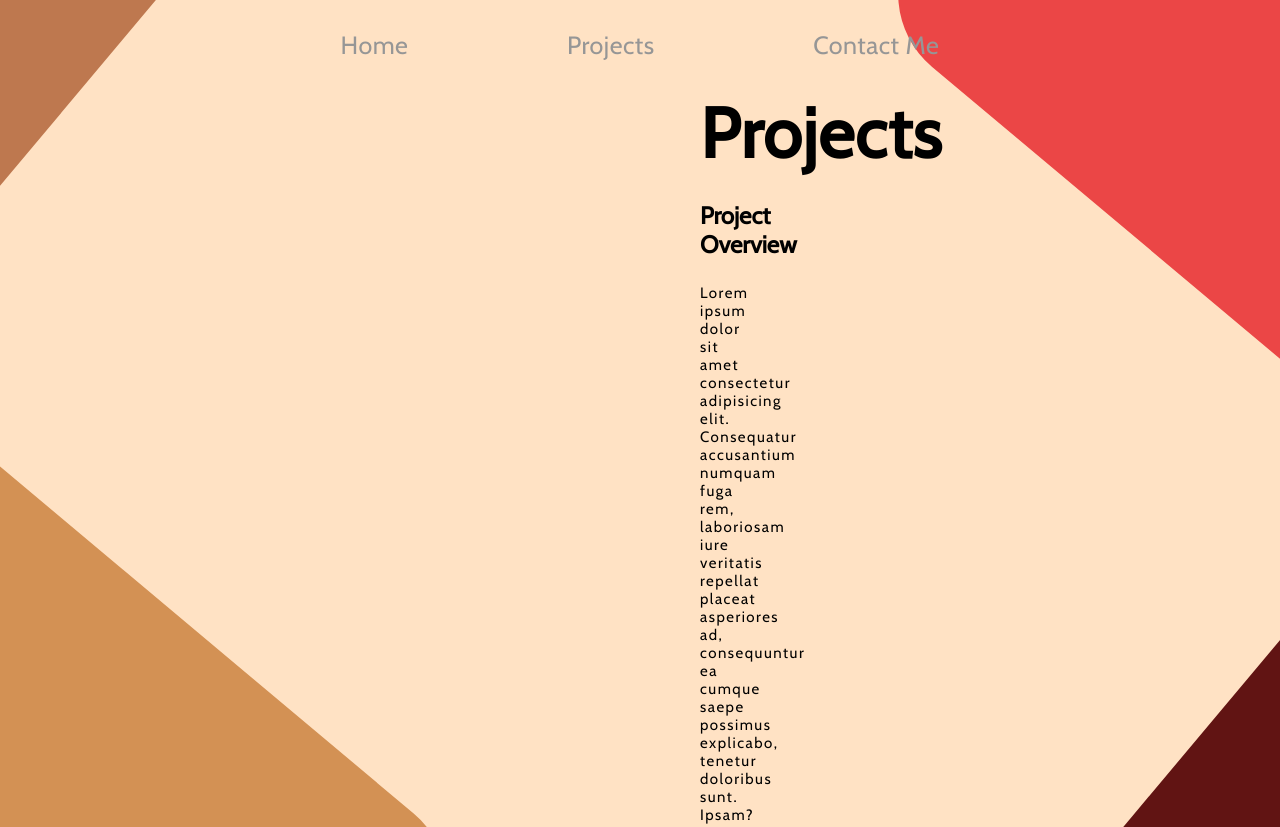
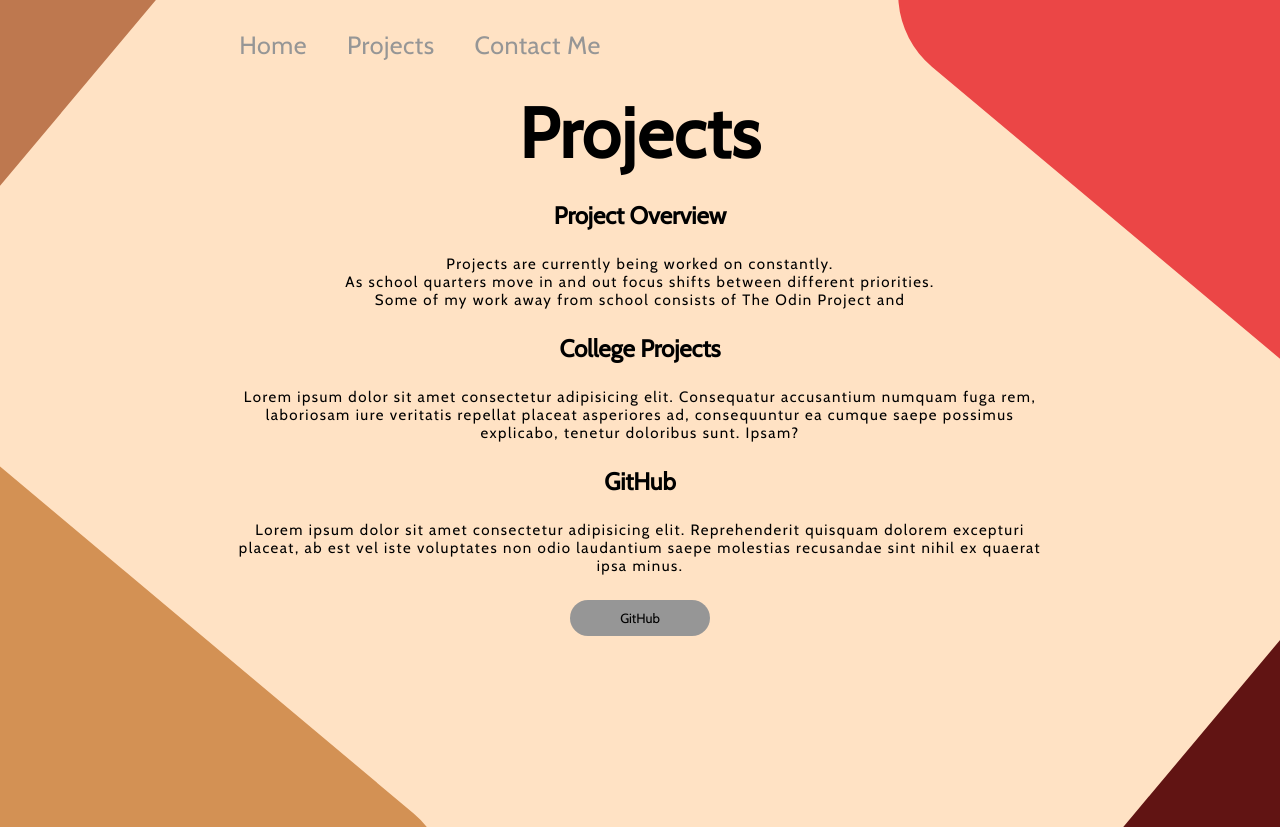
Before and after one commit to Bolshialex/AlexBolsh.github.io, a plain HTML site: page pages/project.html in a window 1280 px wide. Shown: the top 827 px of the page. After the commit the page ends 800 px from the top, so only its background shows below. Drawn offline with nearby package versions, Linux system fonts and the light colour scheme.

```diff
--- a/pages/project.html
+++ b/pages/project.html
@@ -15,28 +15,33 @@
     </header>
 
     <main class="project">
+
         <nav class="nav">
             <a class="nav__link" href="/index.html">Home</a>
             <a class="nav__link" href="/pages/project.html">Projects</a>
             <a class="nav__link" href="/pages/contact.html">Contact Me</a>
         </nav>
+
         <section class="project-card-container">
+
             <h1 class="project-card__heading">Projects</h1>
+
             <section class="project-overview-card">
                 <h2 class="project-overview-title">Project Overview</h2>
-                <p class="project-overview-body__info">Lorem ipsum dolor sit amet consectetur adipisicing elit. Consequatur accusantium numquam fuga rem, laboriosam iure veritatis repellat placeat asperiores ad, consequuntur ea cumque saepe possimus explicabo, tenetur doloribus sunt. Ipsam?</p>
+                <p class="project-overview-body__info">Projects are currently being worked on constantly. <br> As school quarters move in and out focus shifts between different priorities. <br> Some of my work away from school consists of The Odin Project and </p>
+            </section>
 
-            </section>
             <section class="project-school-card">
                 <h2 class="project-school-title">College Projects</h2>
                 <p class="project-school-body__info">Lorem ipsum dolor sit amet consectetur adipisicing elit. Consequatur accusantium numquam fuga rem, laboriosam iure veritatis repellat placeat asperiores ad, consequuntur ea cumque saepe possimus explicabo, tenetur doloribus sunt. Ipsam?</p>
+            </section>
 
-            </section>
             <section class="project-github-card">
                 <h2 class="project-github-title">GitHub</h2>
                 <p class="project-github-body__info">Lorem ipsum dolor sit amet consectetur adipisicing elit. Reprehenderit quisquam dolorem excepturi placeat, ab est vel iste voluptates non odio laudantium saepe molestias recusandae sint nihil ex quaerat ipsa minus.</p>
-                <button class="project-github-button">GitHub</button>
+                <button class="project-github__button">GitHub</button>
             </section>
+
         </section>
 
     </main>
--- a/styles.css
+++ b/styles.css
@@ -22,13 +22,11 @@ h1, p{
 .nav{
     text-align: center;
     height: 50px;
-    width: 70vw;
+    width: 50vw;
     min-width: 600px;
     display: flex;
     align-items: center;
-    justify-content:space-evenly;
-    margin: auto;
-
+    justify-content:center;
 }
 .nav__link{
     position: relative;
@@ -36,6 +34,8 @@ h1, p{
     letter-spacing: 0.5px;
     top: 20px;
     padding: 0 10px;
+    margin: 0 10px;
+    text-align: center;
 }
 .nav__link::after{
     content: "";
@@ -45,12 +45,11 @@ h1, p{
     width: 0;
     left: 0;
     bottom: -5px;
-    border-radius: 100px;
+    border-radius: 10px;
     transition: 0.5s;
 }
 .nav__link:hover:after{
     width: 100%;
-
 }
 .nav__link:hover{
     color: black;
@@ -203,7 +202,9 @@ h1, p{
     transition: 0.3s;
     color: white;
 }
-
+.contact-card svg{
+    filter: drop-shadow(rgba(0, 0, 0, 0.7) 0.5rem 0.5rem 10px);
+}
 
 
 
@@ -212,9 +213,25 @@ h1, p{
 
 .project-card-container{
     text-align: center;
-    margin: 5vh 600px 0px;
+    margin: 5vh 10vw 0px;
 }
+.project-github__button{
+    color: rgb(0, 0, 0);
+    background-color: rgb(150, 150, 150);
+    border-radius: 34px;
+    font-family: 'Cabin', Helvetica, sans-serif;
+    padding: 10px 50px;
+    border: none;
+}
+.project-github__button:active{
+    transform: scale(0.9);
 
+}
+.project-github__button:hover{
+    background-color: black;
+    transition: 0.3s;
+    color: white;
+}
 
 
 
```
Also changed, not shown: index.html (+9 -8 lines), pages/contact.html (+7 -6 lines).
